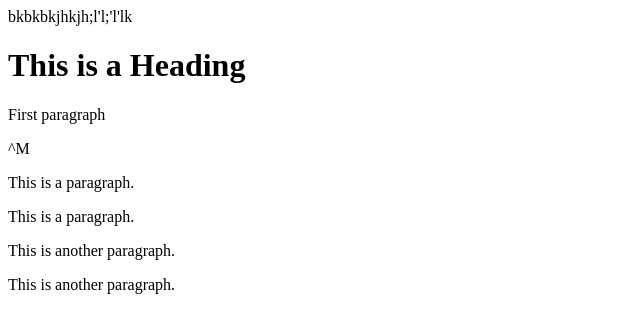
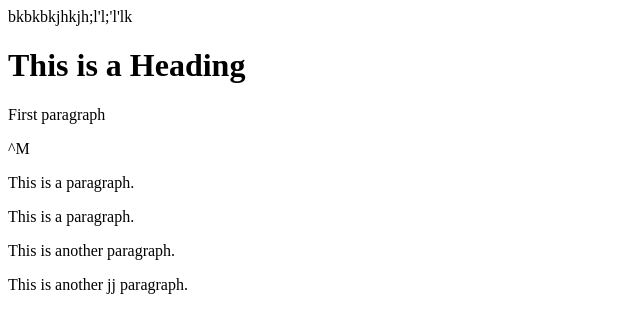
Before and after one commit to Georgyi1982Fox/git_tutorial_samples, a plain HTML site: page index.html in a window 1280 px wide. Shown: the full height of the page, 0-640 px from the left. Drawn offline with Linux system fonts and the light colour scheme.

Commit message:
add edited html file

```diff
--- a/index.html
+++ b/index.html
@@ -16,7 +16,7 @@ bkbkbkjhkjh;l'l;'l'lk
 </body>
 </html>
 
-<p>This is another  paragraph.</p>
+<p>This is another jj  paragraph.</p>
 
 </body>
 </html>
```
Also changed, not shown: 2 other files.
